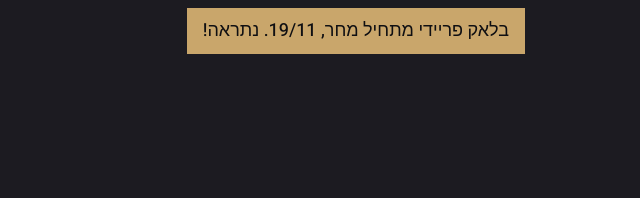
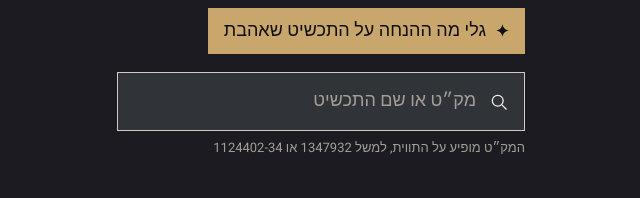
Before and after one commit to Shlomitofir/sale, a plain HTML site: page index.html in a window 1280 px wide. Shown: the part 529-727 px from the top of the page, without its empty margins (319-959 px from the left). Drawn offline with Linux system fonts and the light colour scheme.

Commit message:
בלאק פריידי: הדף פתוח מ-18/11 (בקשת אמיר), במקום 19/11
Co-Authored-By: Claude Opus 5.5 <noreply@anthropic.com>

```diff
--- a/index.html
+++ b/index.html
@@ -300,7 +300,7 @@ const pulled=new Date(DATA.pulledAt);
 $('stamp').textContent='המחיר הקובע הוא המחיר בקופה · מחירים מ-'+pulled.toLocaleDateString('he-IL',{day:'numeric',month:'numeric'})+', '+pulled.toLocaleTimeString('he-IL',{hour:'2-digit',minute:'2-digit'});
 if(ended){$('find').hidden=true;$('hint').hidden=true;document.querySelector('.shelf').hidden=true;$('lead').innerHTML='<strong>בלאק פריידי הסתיים. תודה שבאת! המוכרות ישמחו לעזור עם כל תכשיט</strong>';$('q').disabled=true;}
 // ---- before the sale starts (19/11 00:00 Israel), no prices either: the page went public on 18/11 ----
-const notYet=Date.now()<Date.parse('2026-11-19T00:00:00+02:00');
+const notYet=Date.now()<Date.parse('2026-11-18T00:00:00+02:00');
 if(notYet){$('find').hidden=true;$('hint').hidden=true;document.querySelector('.shelf').hidden=true;$('stamp').hidden=true;$('lead').innerHTML='<strong>בלאק פריידי מתחיל מחר, 19/11. נתראה!</strong>';$('q').disabled=true;}
 $('q').disabled=ended||notYet;$('q').placeholder='מק״ט או שם התכשיט';
 
```
